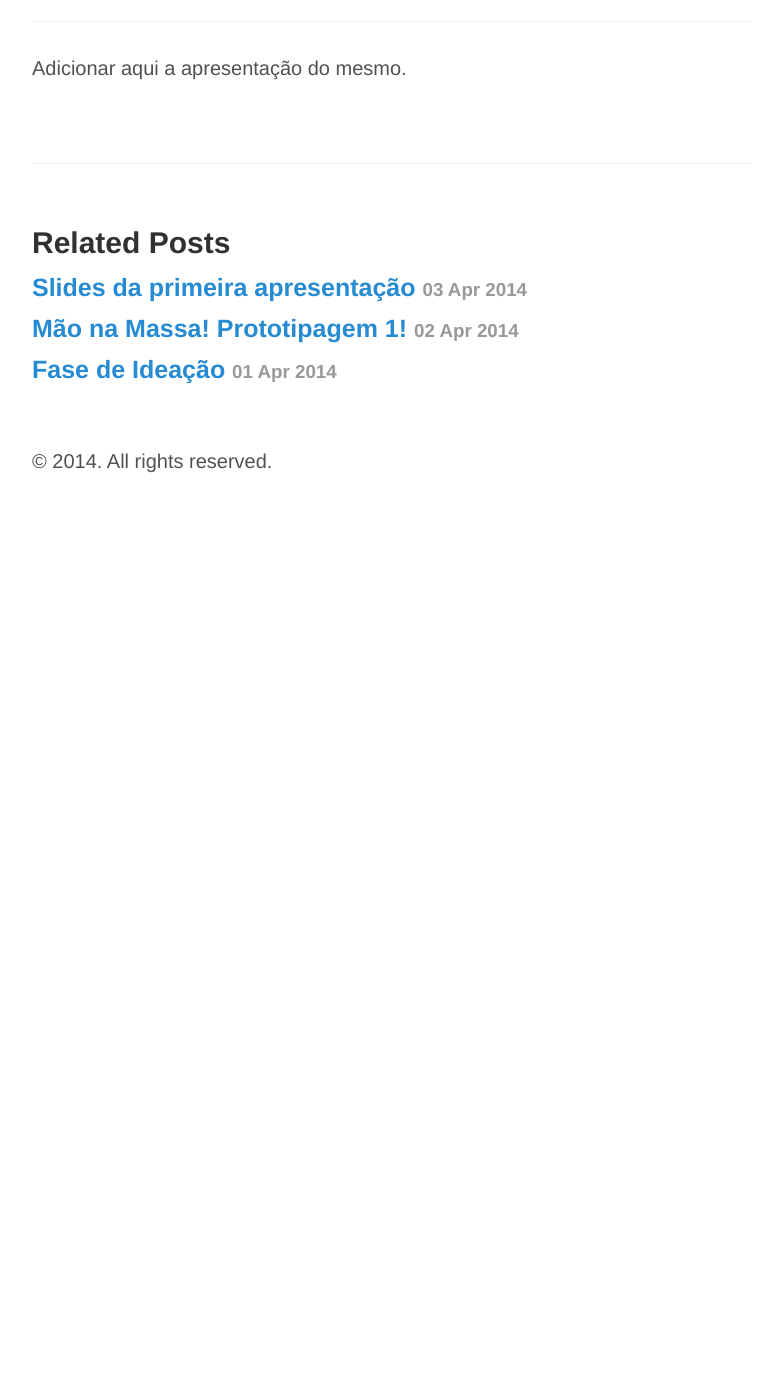
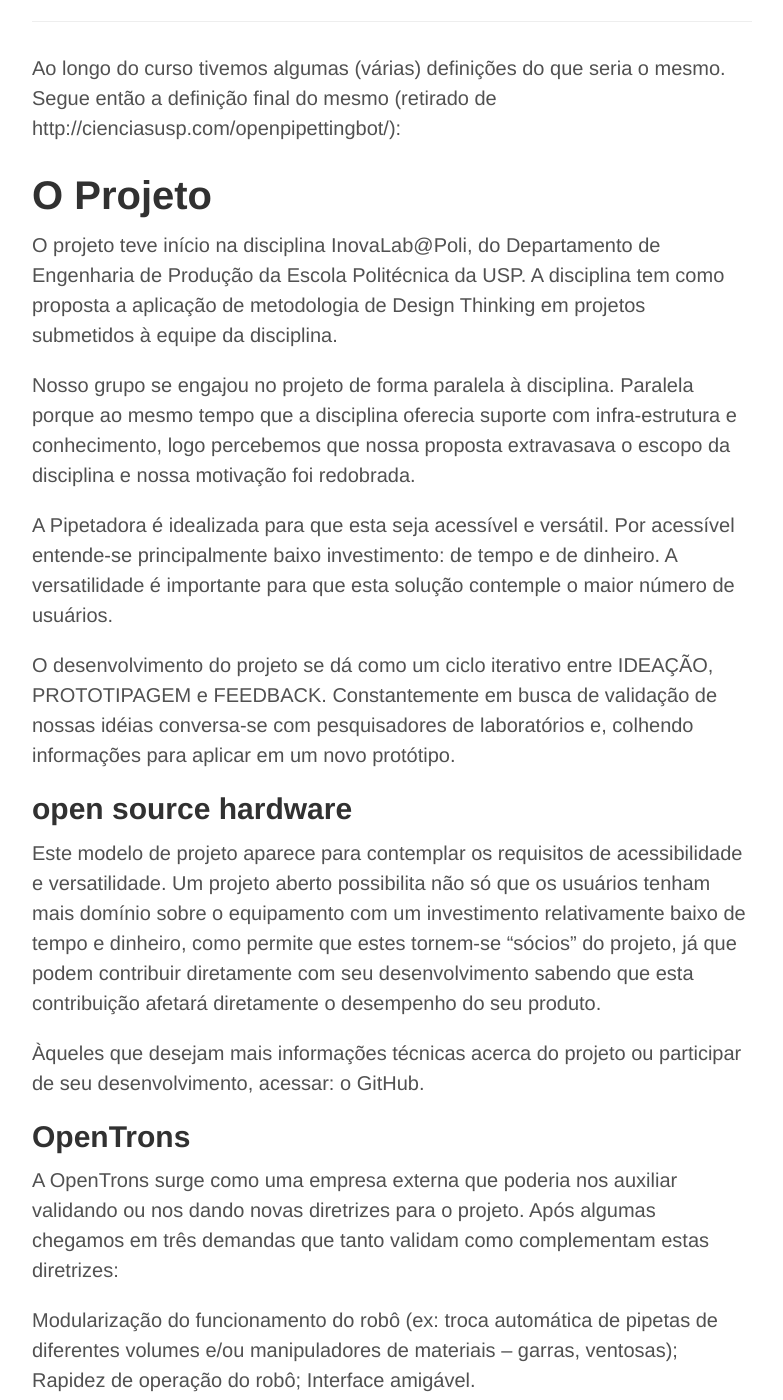
Before and after one commit to open-pipetting/open-pipetting.github.io, a Jekyll site: the page built from _posts/2014-03-22-introducing-the-project.md, in a window 1280 px wide and 1400 px high, scrolled down 270 px. Shown: the whole window, without its empty margins (248-1031 px from the left). Built offline with Jekyll 4.4.1, drawn with Linux system fonts in a browser that asks for light colours; Markdown is read by kramdown in place of the engine named in the settings; before the commit the page ends 900 px from its top, so only the background shows below that; some of the changed text lies outside the part shown.

Commit message:
atualiza docs

```diff
--- a/_posts/2014-03-22-introducing-the-project.md
+++ b/_posts/2014-03-22-introducing-the-project.md
@@ -8,4 +8,42 @@ tags: projeto
 
 -----
 
-Adicionar aqui a apresentação do mesmo.
+Ao longo do curso tivemos algumas (várias) definições do que seria o mesmo. Segue então a definição final do mesmo (retirado de http://cienciasusp.com/openpipettingbot/):
+
+# O Projeto
+
+O projeto teve início na disciplina InovaLab@Poli, do Departamento de Engenharia de Produção da Escola Politécnica da USP. A disciplina tem como proposta a aplicação de metodologia de Design Thinking em projetos submetidos à equipe da disciplina.
+
+Nosso grupo se engajou no projeto de forma paralela à disciplina. Paralela porque ao mesmo tempo que a disciplina oferecia suporte com infra-estrutura e conhecimento, logo percebemos que nossa proposta extravasava o escopo da disciplina e nossa motivação foi redobrada.
+
+A Pipetadora é idealizada para que esta seja acessível e versátil. Por acessível entende-se principalmente baixo investimento: de tempo e de dinheiro. A versatilidade é importante para que esta solução contemple o maior número de usuários.
+
+O desenvolvimento do projeto se dá como um ciclo iterativo entre IDEAÇÃO, PROTOTIPAGEM e FEEDBACK. Constantemente em busca de validação de nossas idéias conversa-se com pesquisadores de laboratórios e, colhendo informações para aplicar em um novo protótipo.
+
+## open source hardware
+
+Este modelo de projeto aparece para contemplar os requisitos de acessibilidade e versatilidade. Um projeto aberto possibilita não só que os usuários tenham mais domínio sobre o equipamento com um investimento relativamente baixo de tempo e dinheiro, como permite que estes tornem-se “sócios” do projeto, já que podem contribuir diretamente com seu desenvolvimento sabendo que esta contribuição afetará diretamente o desempenho do seu produto.
+
+Àqueles que desejam mais informações técnicas acerca do projeto ou participar de seu desenvolvimento, acessar: o GitHub.
+
+## OpenTrons
+
+
+A OpenTrons surge como uma empresa externa que poderia nos auxiliar validando ou nos dando novas diretrizes para o projeto. Após algumas chegamos em três demandas que tanto validam como complementam estas diretrizes:
+
+Modularização do funcionamento do robô (ex: troca automática de pipetas de diferentes volumes e/ou manipuladores de materiais – garras, ventosas);
+Rapidez de operação do robô;
+Interface amigável.
+
+
+## feedback de usuários
+
+
+Esse design economiza recursos e energia pois usa apenas um motor, com uma programação de posições fixas de ângulo de parada. Não precisa de mais um eixo de movimentação para o posicionamento dos repositórios de líquidos.
+Apesar de ágil, é pouco modular pois não permite usar o padrão retangular das placas de 96 poço, contudo funcionaria muito bem para aplicações em larga escala e de aplicabilidade restrita, como ocorre na indústria farmacêutica.
+
+## conceito
+
+core-h
+9t0d
+agility-ohe
--- a/_posts/2014-04-03-slides-segunda-apresentacao.md
+++ b/_posts/2014-04-03-slides-segunda-apresentacao.md
@@ -7,3 +7,5 @@ tags: apresentação projeto
 *Slides*
 
 -----
+
+Fizemos então a segunda apresentação!
```
Also changed, not shown: _posts/2014-03-11-designing-the-personas.md (+0 -2 lines), _posts/2014-03-11-visit-to-the-lab.md (+11 -8 lines), _posts/2014-03-23-similar-projects.md (+3 -1 lines), _posts/2014-04-02-prototipagem1.md (+1 -0 lines), _posts/2014-05-07-bio-club-presentation.md (added, +9 -0 lines), _posts/2014-06-09-darkhorse-presentation.md (added, +9 -0 lines), _posts/2014-07-03-pre-final-presentation.md (added, +11 -0 lines).
